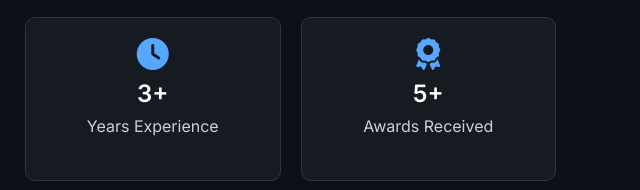
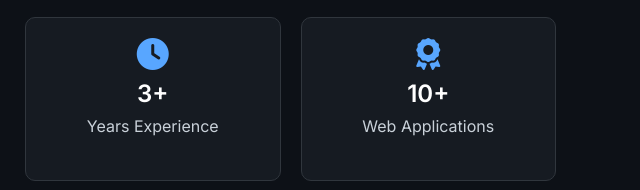
Before and after one commit to abbasi13579/portfolio, a plain HTML site: page index.html in a window 1280 px wide. Shown: the part 1204-1394 px from the top of the page, 640-1280 px from the left. Drawn offline with nearby package versions, Linux system fonts and the light colour scheme.

Commit message:
Update index.html

```diff
--- a/index.html
+++ b/index.html
@@ -91,8 +91,8 @@
                     </div>
                     <div class="stat">
                         <i class="fas fa-award"></i>
-                        <h4>5+</h4>
-                        <p>Awards Received</p>
+                        <h4>10+</h4>
+                        <p>Web Applications</p>
                     </div>
                 </div>
             </div>
```
